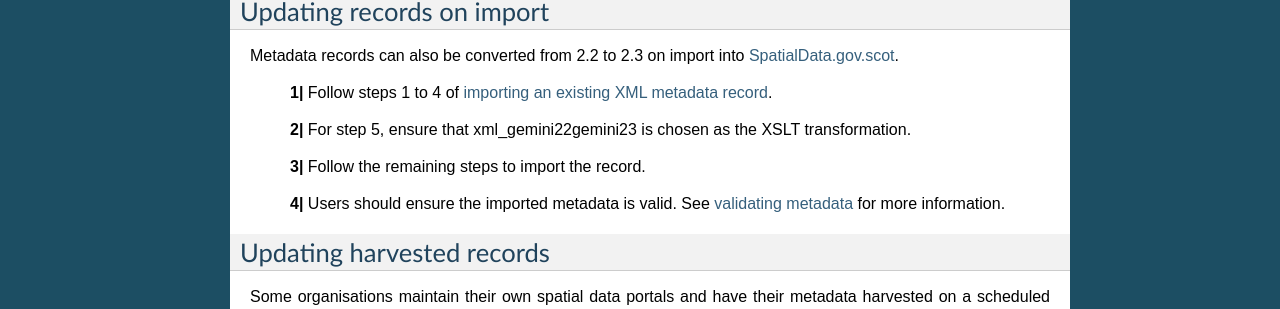
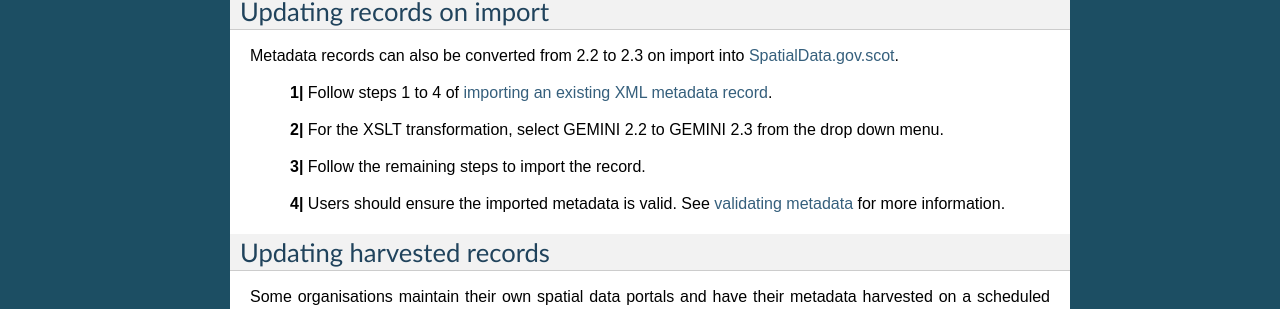
Before and after one commit to AstunTechnology/ssdidocs, a Sphinx documentation site: the page built from docs/UserDoc_Chap9_Annex2.rst, in a window 1280 px wide. Shown: the part 1143-1452 px from the top of the page. Built offline with Sphinx 7.4.7, drawn with Linux system fonts in a browser that asks for light colours.

```diff
--- a/docs/UserDoc_Chap9_Annex2.rst
+++ b/docs/UserDoc_Chap9_Annex2.rst
@@ -49,7 +49,7 @@
 
 	**1|** Follow steps 1 to 4 of `importing an existing XML metadata record <UserDoc_Chap6_Edit.html#to-import-an-existing-XML-metadata-record>`__.
 
-	**2|** For step 5, ensure that xml_gemini22gemini23 is chosen as the XSLT transformation.
+	**2|** For the XSLT transformation, select GEMINI 2.2 to GEMINI 2.3 from the drop down menu.
 
 	**3|** Follow the remaining steps to import the record.
 
```
